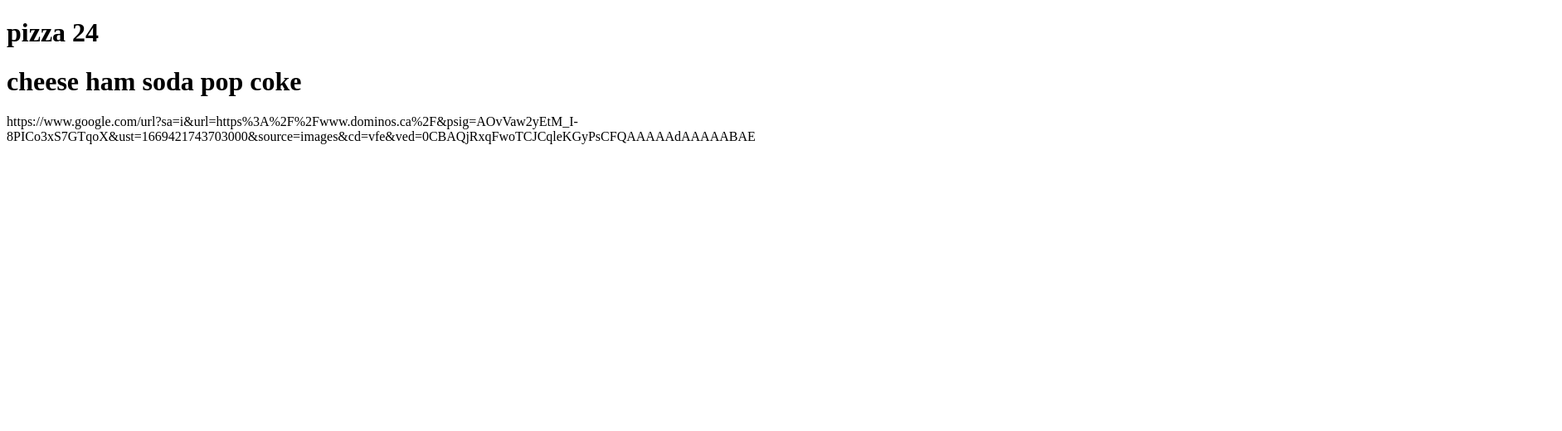
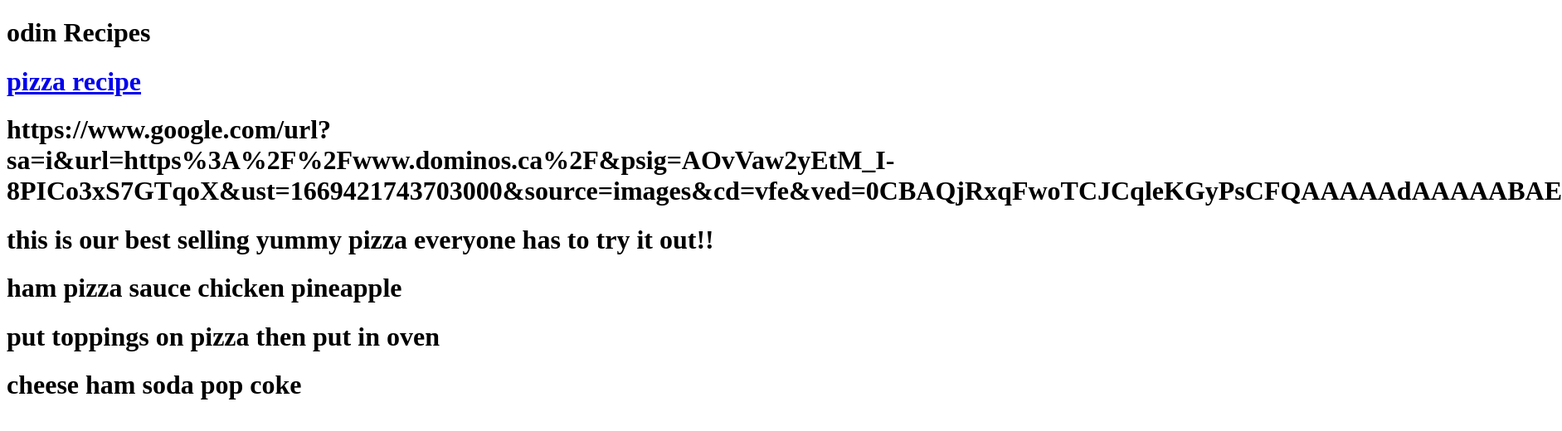
Before and after one commit to Harryparmar300/odin-pizza-2, a plain HTML site: page index.html in a window 1280 px wide. Shown: the whole page at 83% size, 1883 px wide, since content can reach past the window. Drawn offline with Linux system fonts and the light colour scheme.

Commit message:
index.html

```diff
--- a/index.html
+++ b/index.html
@@ -7,10 +7,20 @@
     <title>Document</title>
 </head>
 <body>
-    <h1>pizza 24</h1>
+    <h1>odin Recipes<h1>
+    <a href="recipes/pizza recipe.html">pizza recipe</a>
+        <h1>https://www.google.com/url?sa=i&url=https%3A%2F%2Fwww.dominos.ca%2F&psig=AOvVaw2yEtM_I-8PICo3xS7GTqoX&ust=1669421743703000&source=images&cd=vfe&ved=0CBAQjRxqFwoTCJCqleKGyPsCFQAAAAAdAAAAABAE<h1>
+        <h1> this is our best selling yummy pizza everyone has to try it out!!<h1>
+            <h1>ham pizza sauce chicken pineapple</h1>
+            <h1>put toppings on pizza then put in oven</h1>
+
+
+
+
+
+
 
 
 </body>
 </html> <pizza class="html"></pizza>
 <h1>cheese ham soda pop coke</h1>
-<h1></h1>https://www.google.com/url?sa=i&url=https%3A%2F%2Fwww.dominos.ca%2F&psig=AOvVaw2yEtM_I-8PICo3xS7GTqoX&ust=1669421743703000&source=images&cd=vfe&ved=0CBAQjRxqFwoTCJCqleKGyPsCFQAAAAAdAAAAABAE
```
Also changed, not shown: odin-recipes/pizza.html (added), 1 other file.
